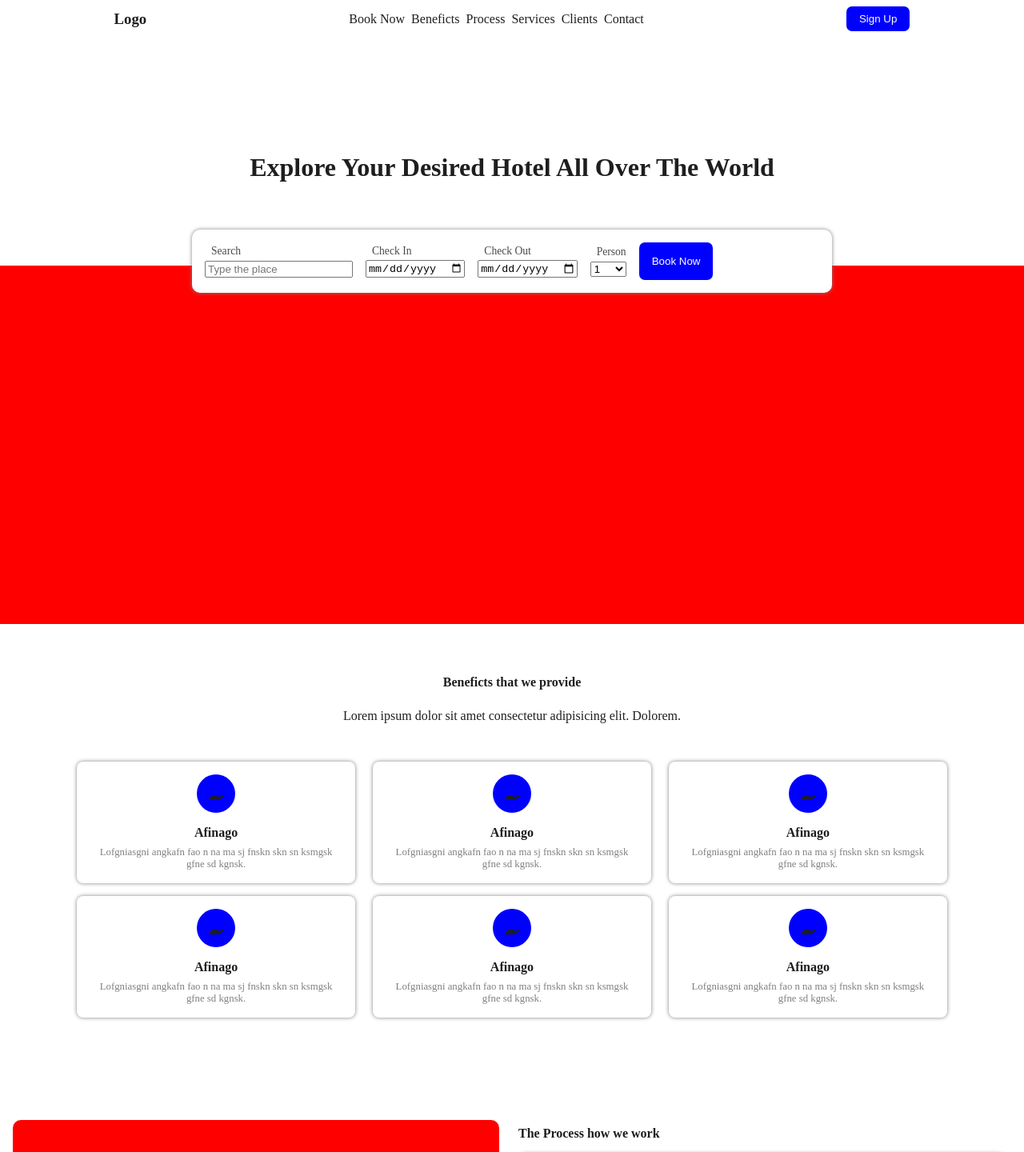
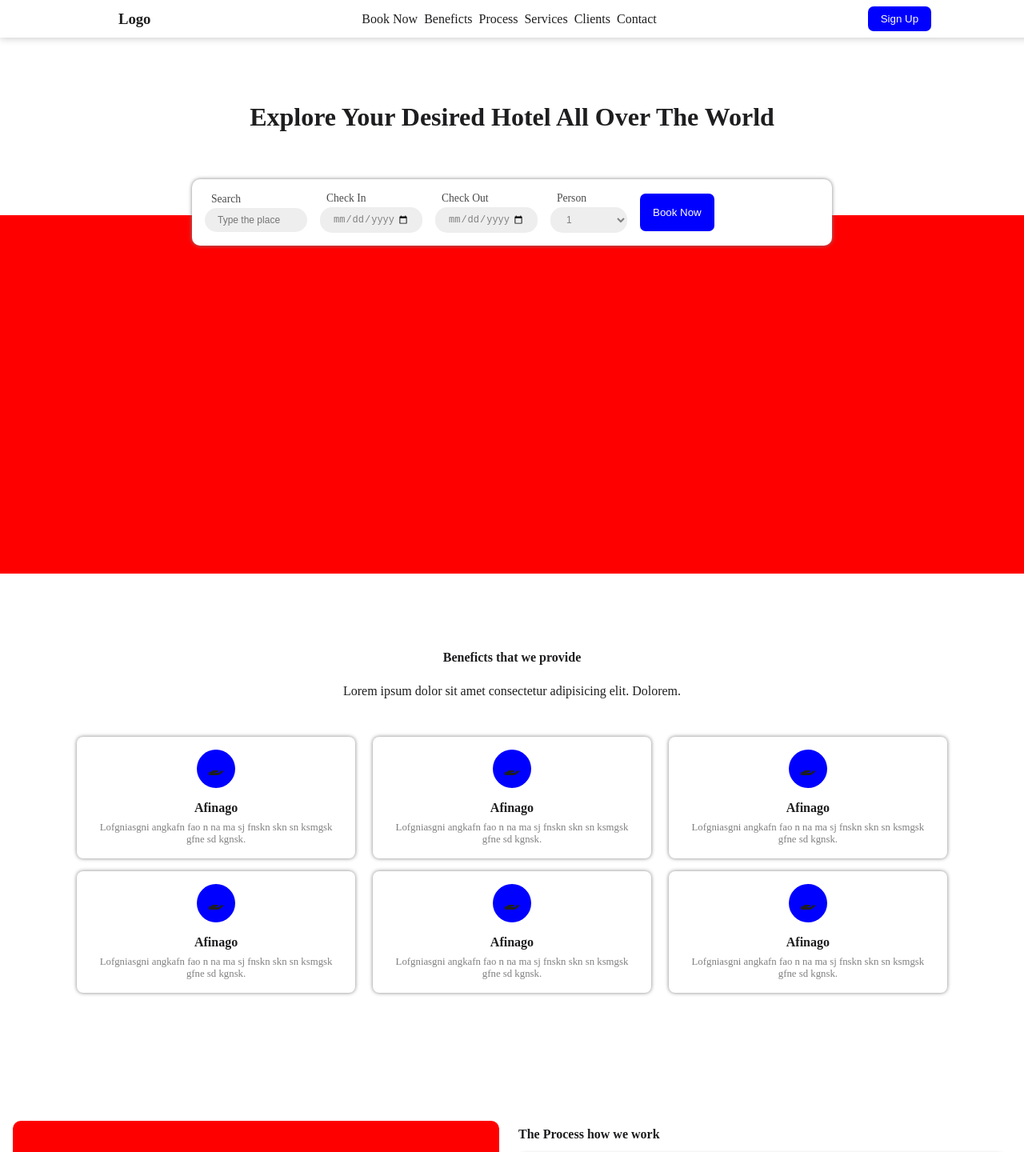
Before and after one commit to Animator55/HotelLanding, a React (Vite) app: page / in a window 1280 px wide. Shown: the top 1440 px of the page at 80% size. Built offline with nearby package versions, Linux system fonts and the light colour scheme.

Commit message:
fixed css

```diff
--- a/src/assets/App.css
+++ b/src/assets/App.css
@@ -10,6 +10,7 @@ main {
     display: flex;
     flex-direction: column;
     gap: 1rem;
+    scroll-behavior: smooth;
 }
 
 button {
@@ -26,5 +27,16 @@ h1,h2,h3,h4,h5,h6,p{
     flex-direction: column;
     align-items: center;
     gap: .5rem;
-    padding: 3rem 1rem;
+    padding: 5rem 1rem 3rem;
 }
+
+input, select {
+    border: none;
+    outline: none;
+    padding: .5rem 1rem;
+    border-radius: 15px;
+    width: 6rem;
+    font-size: .75rem;
+    color: gray;
+    background-color: rgb(238, 238, 238);
+}
--- a/src/assets/clients.css
+++ b/src/assets/clients.css
@@ -1,11 +1,23 @@
+.clients-block {
+    padding: 5rem 0rem 3rem!important;
+}
+
+.rotate-toRight > button {
+    pointer-events: none;
+}
+.rotate-toLeft > button {
+    pointer-events: none;
+}
+
 .carrousel > button {
     position: absolute;
     top: 0;
     height: 100%;
-    padding: 1rem;
+    padding: 1rem 2rem;
     font-size: 1rem;
     z-index: 4;
     left: 0;
+    font-size: 2rem;
 }
 
 .carrousel > button:last-child {
--- a/src/assets/navbar.css
+++ b/src/assets/navbar.css
@@ -3,6 +3,11 @@
     padding: .5rem 1rem;
     justify-content: space-around;
     align-items: center;
+    position: fixed;
+    z-index: 5;
+    width: 100%;
+    background-color: white;
+    box-shadow: 0 0 10px rgb(192, 192, 192);
 }
 
 .navigation-list {
--- a/src/assets/process.css
+++ b/src/assets/process.css
@@ -1,7 +1,7 @@
 .process-block {
     display: flex;
     gap: 1rem;
-    padding: 3rem 1rem;
+    padding: 5rem 1rem 3rem;
 }
 .process-block > div {
     width: 100%;
--- a/src/components/Clients.tsx
+++ b/src/components/Clients.tsx
@@ -93,7 +93,7 @@ export default function Clients() {
         }, 300)
     }
 
-    return <section className="block" id="Clients">
+    return <section className="block clients-block" id="Clients">
         <h4>What our Clients say</h4>
         <div className="carrousel">
             <button onClick={() => { move(prevIndex, true) }}>
```
